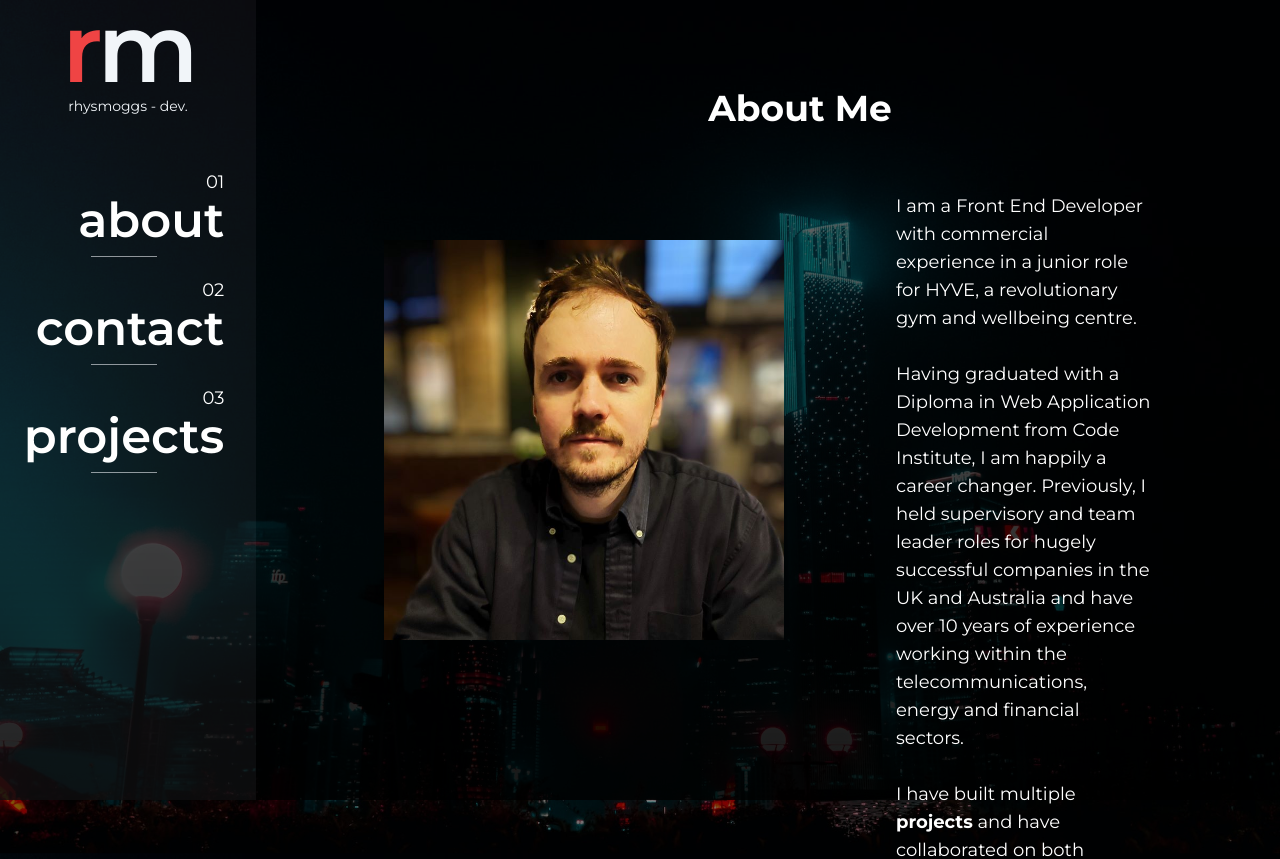
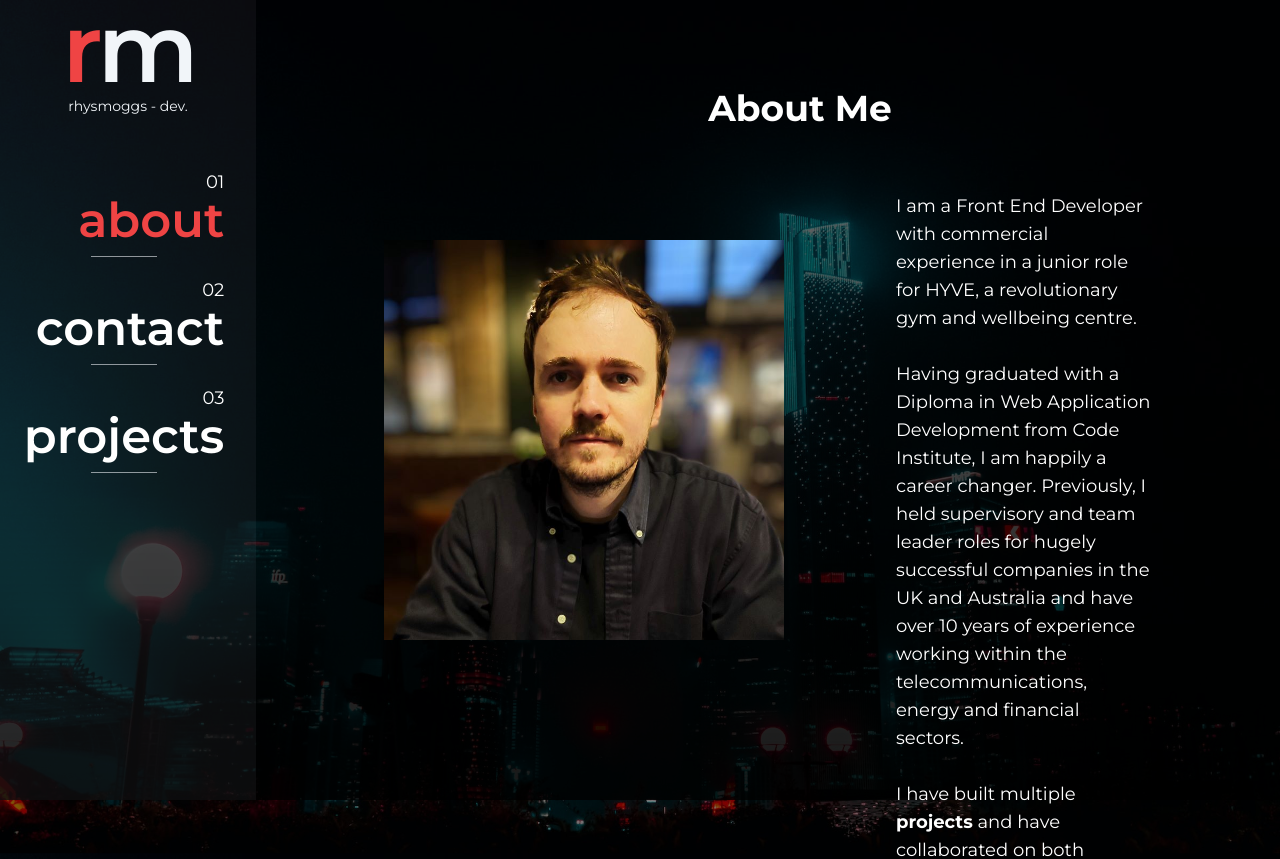
Before and after one commit to rhysmoggs/portfolio2024, a Next.js app: page /about in a window 1280 px wide. Shown: the top 859 px of the page. Built offline with nearby package versions, Linux system fonts and the light colour scheme.

Commit message:
fix txt colour for non active links

```diff
--- a/app/components/NavLink.jsx
+++ b/app/components/NavLink.jsx
@@ -18,8 +18,8 @@ const NavLink = ({ href, title, pageNo }) => {
           whileHover={{ scale: 1.15 }}
           initial={{ opacity: 1, scale: 1 }}
           transition={{ duration: 0.5 }}
-          className={`text-white text-sm md:font-medium xl:font-semibold md:text-4xl lg:text-5xl ${
-            pathname === href ? 'text-red-500' : ''
+          className={`text-sm md:font-medium xl:font-semibold md:text-4xl lg:text-5xl ${
+            pathname === href ? 'text-red-500' : 'text-white'
           }`}
         >
           {title}
```
